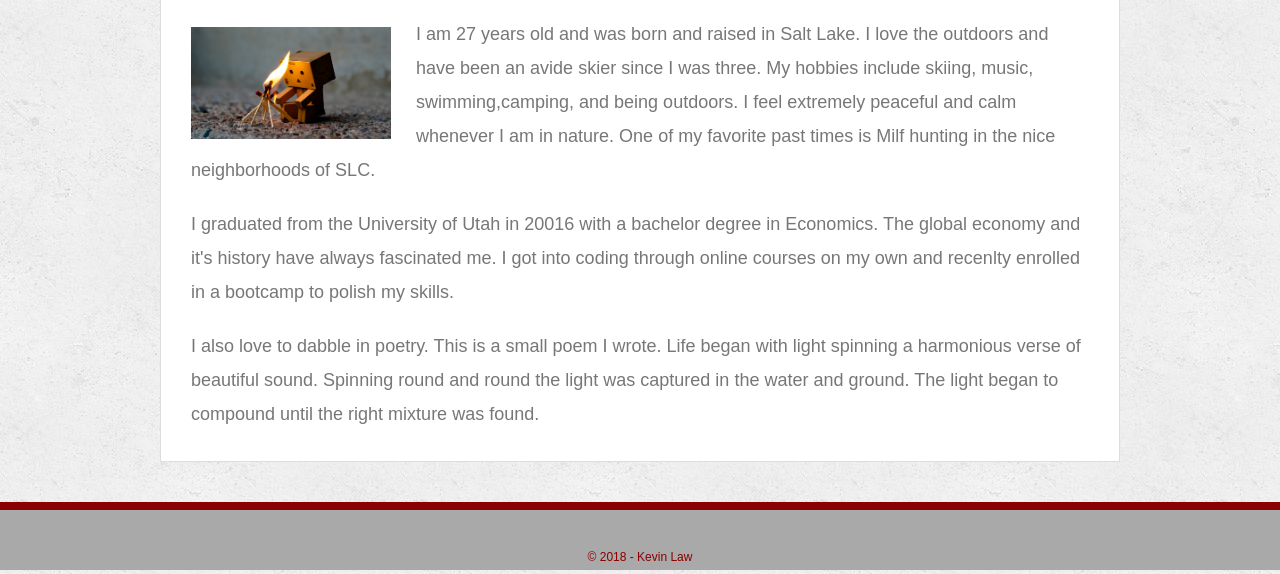
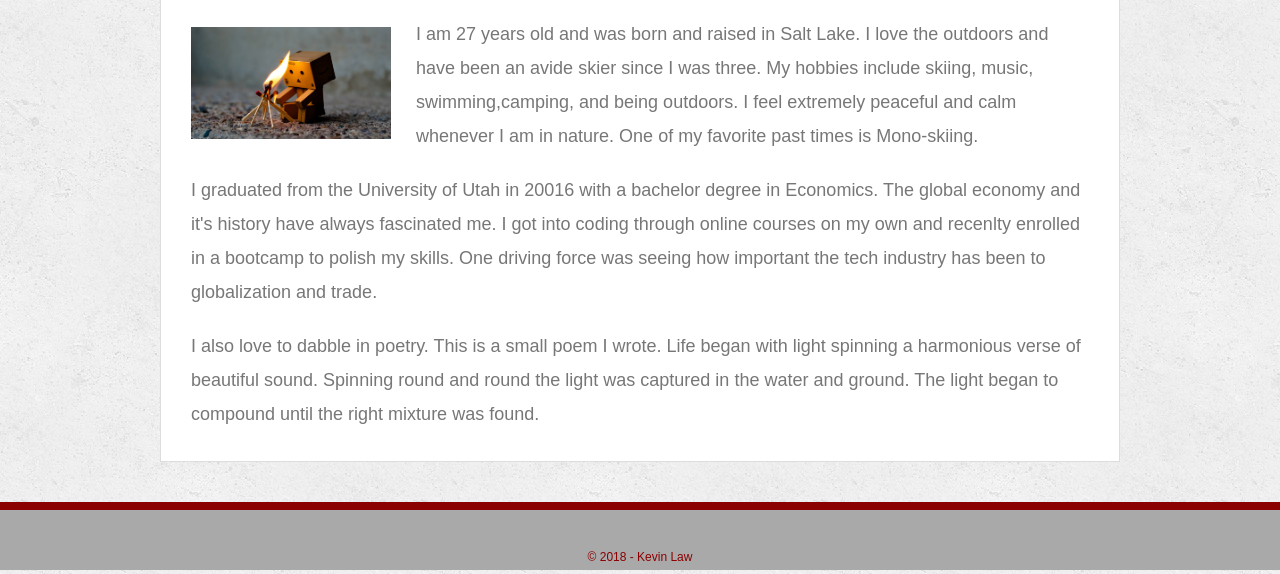
Before and after one commit to thinkgreen4/portfolio-oct, a plain HTML site: page index.html in a window 1280 px wide. Shown: the part 236-810 px from the top of the page. Drawn offline with Linux system fonts and the light colour scheme; files whose address does not match are found by name.

Commit message:
portfolio-add

```diff
--- a/index.html
+++ b/index.html
@@ -29,9 +29,9 @@
       >
       <img src="assets\images\Danbo2.jpg" class="profile-img" alt="robot" align="left">
 
-      <p> I am 27 years old and was born and raised in Salt Lake. I love the outdoors and have been an avide skier since I was three. My hobbies include skiing, music, swimming,camping, and being outdoors. I feel extremely peaceful and calm whenever I am in nature. One of my favorite past times is Milf hunting in the nice neighborhoods of SLC. </p>
+      <p> I am 27 years old and was born and raised in Salt Lake. I love the outdoors and have been an avide skier since I was three. My hobbies include skiing, music, swimming,camping, and being outdoors. I feel extremely peaceful and calm whenever I am in nature. One of my favorite past times is Mono-skiing.</p>
 
-      <p> I graduated from the University of Utah in 20016 with a bachelor degree in Economics. The global economy and it's history have always fascinated me. I got into coding through online courses on my own and recenlty enrolled in a bootcamp to polish my skills.</p>
+      <p> I graduated from the University of Utah in 20016 with a bachelor degree in Economics. The global economy and it's history have always fascinated me. I got into coding through online courses on my own and recenlty enrolled in a bootcamp to polish my skills. One driving force was seeing how important the tech industry has been to globalization and trade. </p>
 
       <p> I also love to dabble in poetry. This is a small poem I wrote.
       Life began with light spinning a harmonious verse of beautiful sound. Spinning round and round the light was captured in the water and ground. The light began to compound until the right mixture was found. </p>
```
